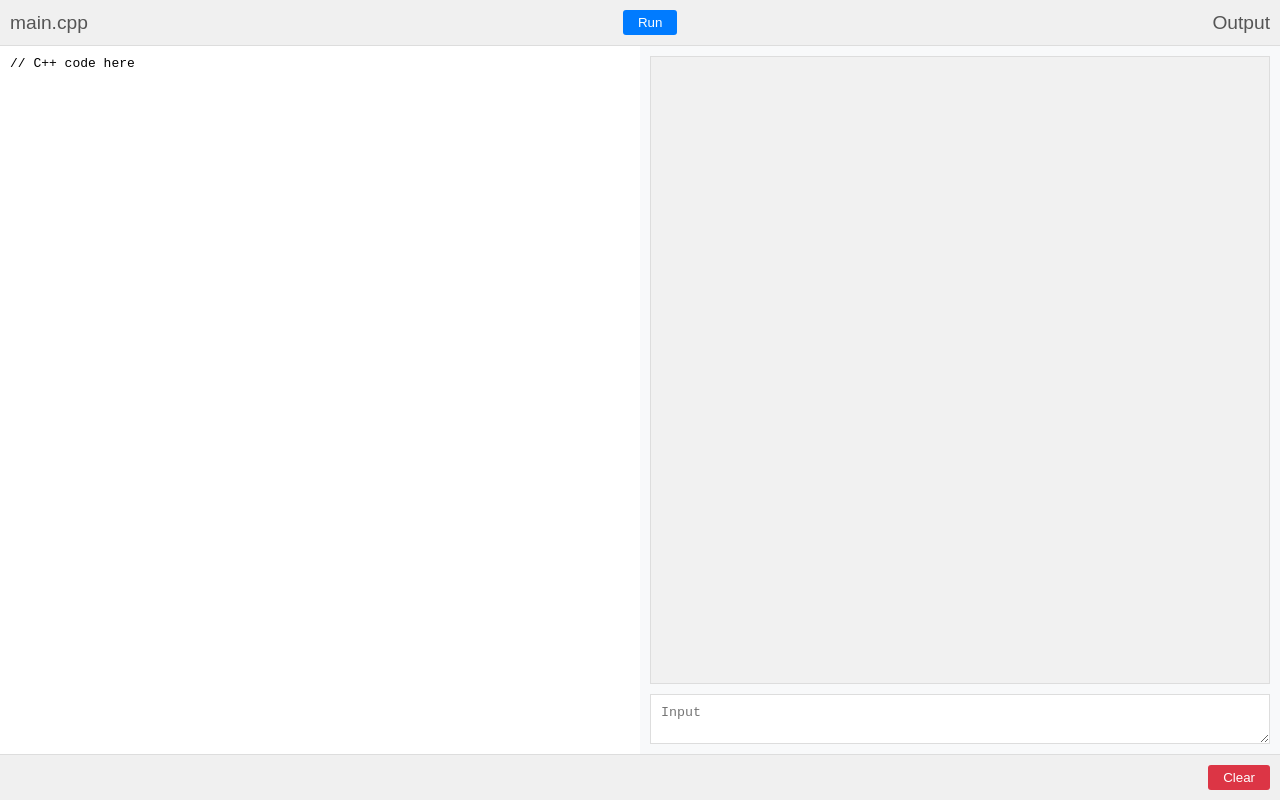
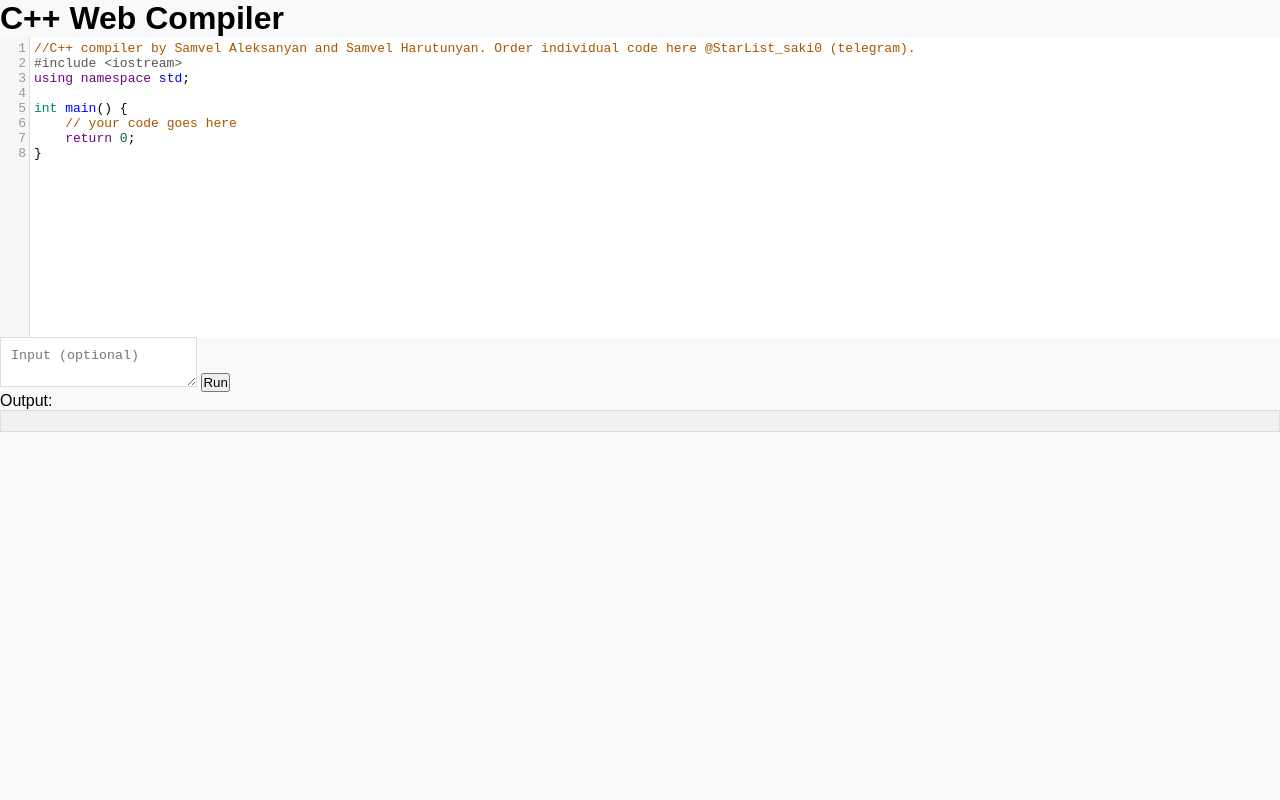
Before and after one commit to StarList682/C-Web, a website: page public/index.html in a window 1280 px wide. Drawn offline with nearby package versions, Linux system fonts and the light colour scheme.

Commit message:
Update index.html

```diff
--- a/public/index.html
+++ b/public/index.html
@@ -1,27 +1,58 @@
 <!DOCTYPE html>
 <html lang="en">
+
 <head>
     <meta charset="UTF-8">
     <meta name="viewport" content="width=device-width, initial-scale=1.0">
     <title>C++ Web Compiler</title>
     <link rel="stylesheet" href="styles.css">
+    <link rel="icon" href="https://i.ibb.co/TvpPjbS/Logo.png" type="image/png">
 </head>
+<!-- CodeMirror CSS -->
+<link rel="stylesheet" href="https://cdnjs.cloudflare.com/ajax/libs/codemirror/5.65.12/codemirror.min.css">
+<!-- CodeMirror Theme -->
+<link rel="stylesheet" href="https://cdnjs.cloudflare.com/ajax/libs/codemirror/5.65.12/theme/dracula.min.css">
+
 <body>
-    <div class="header">
-        <span class="file-name">main.cpp</span>
-        <button class="run-btn">Run</button>
-        <span class="output-label">Output</span>
+    <div class="container">
+        <h1>C++ Web Compiler</h1>
+        <textarea id="code">//C++ compiler by Samvel Aleksanyan and Samvel Harutunyan. Order individual code here @StarList_saki0 (telegram).
+#include &lt;iostream&gt;
+using namespace std;
+
+int main() {
+    // your code goes here
+    return 0;
+}</textarea>
+        <textarea id="input" placeholder="Input (optional)"></textarea>
+        <button onclick="compileCode()">Run</button>
+        <div class="output-header">Output:</div>
+        <pre id="output"></pre>
     </div>
-    <div class="editor-area">
-        <textarea id="code">// C++ code here</textarea>
-        <div class="right-panel">
-            <pre id="output"></pre>
-            <textarea id="input" placeholder="Input"></textarea>
-        </div>
-    </div>
-    <div class="footer">
-        <button class="clear-btn">Clear</button>
-    </div>
+    <script src="https://cdnjs.cloudflare.com/ajax/libs/codemirror/5.65.12/codemirror.min.js"></script>
+    <script src="https://cdnjs.cloudflare.com/ajax/libs/codemirror/5.65.12/mode/clike/clike.min.js"></script>
+    <script>
+        const editor = CodeMirror.fromTextArea(document.getElementById('code'), {
+            mode: 'text/x-c++src',        // Set to C++ mode
+            lineNumbers: true,            // Show line numbers
+            tabSize: 4,                   // Set the width of a tab character
+            indentUnit: 4,                // Controls the number of spaces/tabs per indent level
+            indentWithTabs: true,         // Indent using actual tab characters, not spaces
+            autoCloseBrackets: false,      // Auto-close brackets (For some reason it's not working, had to write manually :D)
+            matchBrackets: false,          // Highlight matching brackets
+            extraKeys: {
+                'Tab': function (cm) {
+                    cm.execCommand('insertTab'); // Make Tab insert a tab character
+                },
+                'Enter': function (cm) {
+                    cm.execCommand('newlineAndIndent'); // Default behavior for new line + indent
+                }
+            }
+        });
+    </script>
+
     <script src="scripts.js"></script>
+
 </body>
+
 </html>
```
